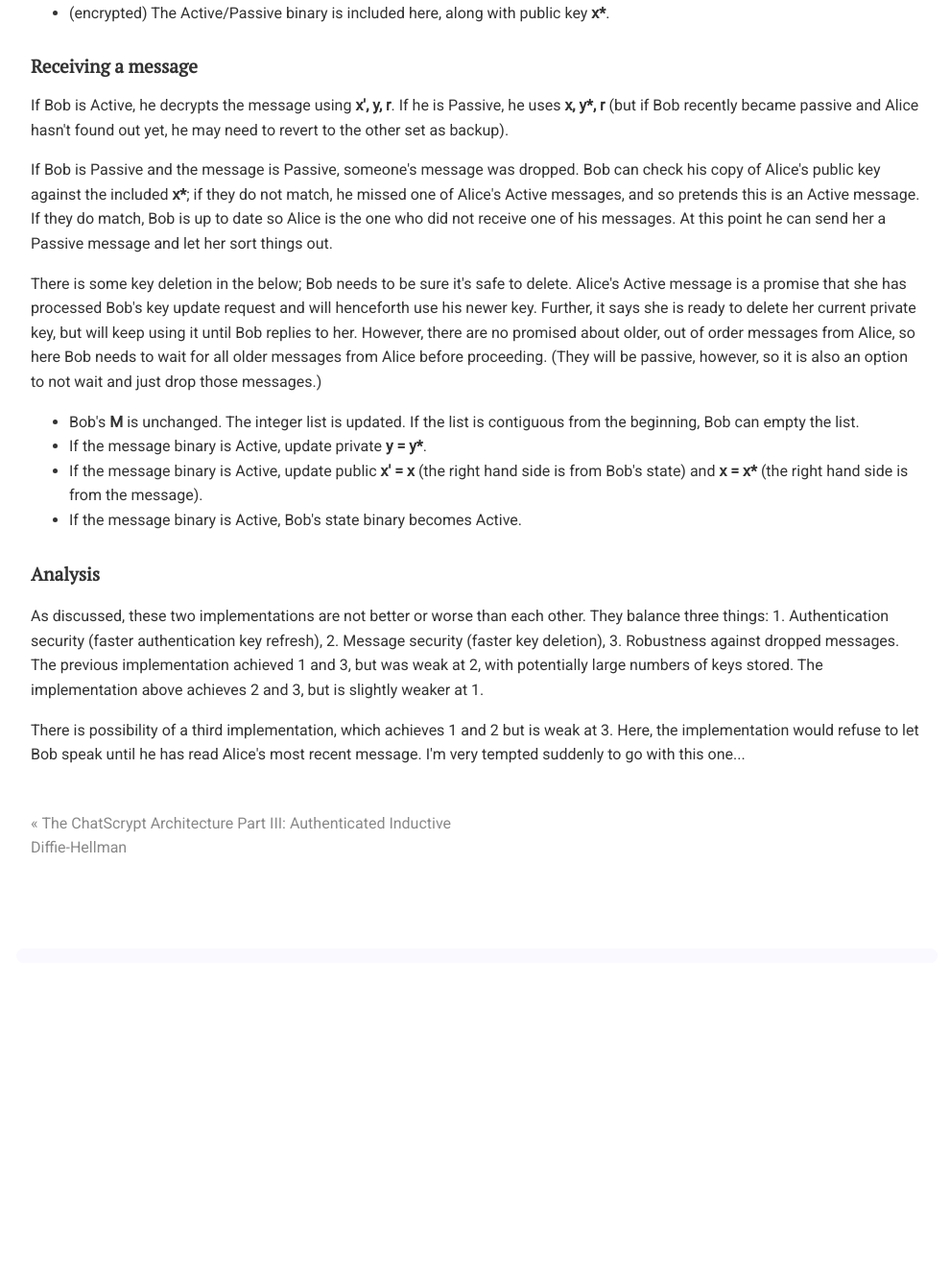
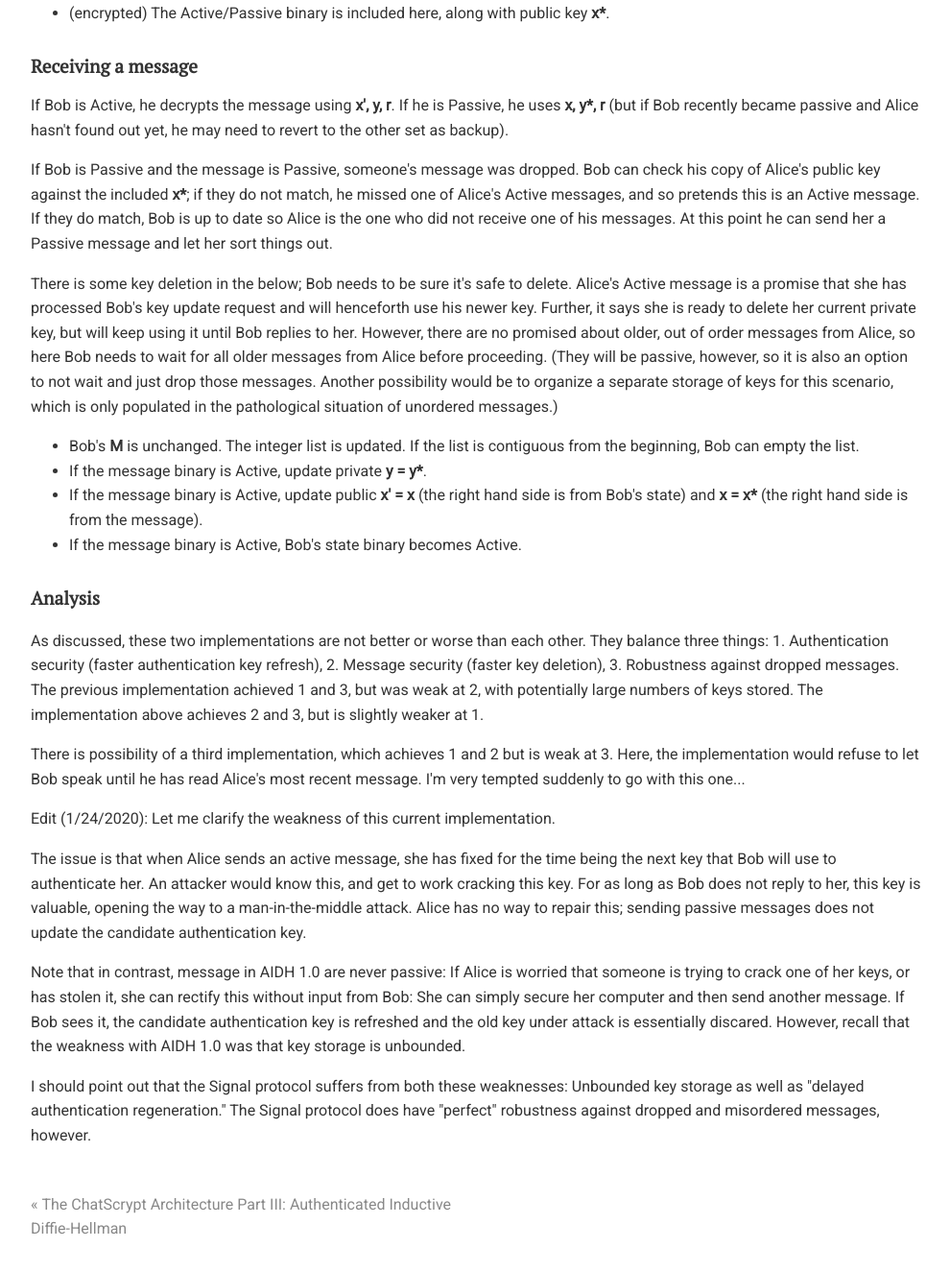
Before and after one commit to chatscrypt/chatscrypt.github.io, a Jekyll site: the page built from _posts/2020-01-24-the-chatscrypt-architecture-part-iv-authenticated-inductive-diffie-hellman-2.html, in a window 1280 px wide and 1400 px high, scrolled down 1721 px. Shown: the top 1325 px of the window at 96% size, without its empty margins (143-1133 px from the left). Built offline with Jekyll 4.4.1, drawn with Linux system fonts in a browser that asks for light colours; comment, search, counter and statistics services are not loaded; before the commit the page ends 2724 px from its top, so only the background shows below that.

Commit message:
Update 2020-01-24-the-chatscrypt-architecture-part-iv-authenticated-inductive-diffie-hellman-2.html

```diff
--- a/_posts/2020-01-24-the-chatscrypt-architecture-part-iv-authenticated-inductive-diffie-hellman-2.html
+++ b/_posts/2020-01-24-the-chatscrypt-architecture-part-iv-authenticated-inductive-diffie-hellman-2.html
@@ -75,7 +75,7 @@ If Bob is Active, he decrypts the message using <b>x', y, r</b>. If he is Passiv
 
 <p>If Bob is Passive and the message is Passive, someone's message was dropped. Bob can check his copy of Alice's public key against the included <b>x*</b>; if they do not match, he missed one of Alice's Active messages, and so pretends this is an Active message. If they do match, Bob is up to date so Alice is the one who did not receive one of his messages. At this point he can send her a Passive message and let her sort things out.
 
-<p>There is some key deletion in the below; Bob needs to be sure it's safe to delete. Alice's Active message is a promise that she has processed Bob's key update request and will henceforth use his newer key. Further, it says she is ready to delete her current private key, but will keep using it until Bob replies to her. However, there are no promised about older, out of order messages from Alice, so here Bob needs to wait for all older messages from Alice before proceeding. (They will be passive, however, so it is also an option to not wait and just drop those messages.)
+<p>There is some key deletion in the below; Bob needs to be sure it's safe to delete. Alice's Active message is a promise that she has processed Bob's key update request and will henceforth use his newer key. Further, it says she is ready to delete her current private key, but will keep using it until Bob replies to her. However, there are no promised about older, out of order messages from Alice, so here Bob needs to wait for all older messages from Alice before proceeding. (They will be passive, however, so it is also an option to not wait and just drop those messages. Another possibility would be to organize a separate storage of keys for this scenario, which is only populated in the pathological situation of unordered messages.)
 
 <ul>
 <li>Bob's <b>M</b> is unchanged. The integer list is updated. If the list is contiguous from the beginning, Bob can empty the list.
@@ -91,3 +91,11 @@ If Bob is Active, he decrypts the message using <b>x', y, r</b>. If he is Passiv
 <p>As discussed, these two implementations are not better or worse than each other. They balance three things: 1. Authentication security (faster authentication key refresh), 2. Message security (faster key deletion), 3. Robustness against dropped messages. The previous implementation achieved 1 and 3, but was weak at 2, with potentially large numbers of keys stored. The implementation above achieves 2 and 3, but is slightly weaker at 1.
 
 <p>There is possibility of a third implementation, which achieves 1 and 2 but is weak at 3. Here, the implementation would refuse to let Bob speak until he has read Alice's most recent message. I'm very tempted suddenly to go with this one...
+
+<p>Edit (1/24/2020): Let me clarify the weakness of this current implementation.
+
+<p>The issue is that when Alice sends an active message, she has fixed for the time being the next key that Bob will use to authenticate her. An attacker would know this, and get to work cracking this key. For as long as Bob does not reply to her, this key is valuable, opening the way to a man-in-the-middle attack. Alice has no way to repair this; sending passive messages does not update the candidate authentication key.
+
+<p>Note that in contrast, message in AIDH 1.0 are never passive: If Alice is worried that someone is trying to crack one of her keys, or has stolen it, she can rectify this without input from Bob: She can simply secure her computer and then send another message. If Bob sees it, the candidate authentication key is refreshed and the old key under attack is essentially discared. However, recall that the weakness with AIDH 1.0 was that key storage is unbounded.
+
+<p>I should point out that the Signal protocol suffers from both these weaknesses: Unbounded key storage as well as "delayed authentication regeneration." The Signal protocol does have "perfect" robustness against dropped and misordered messages, however.
```
